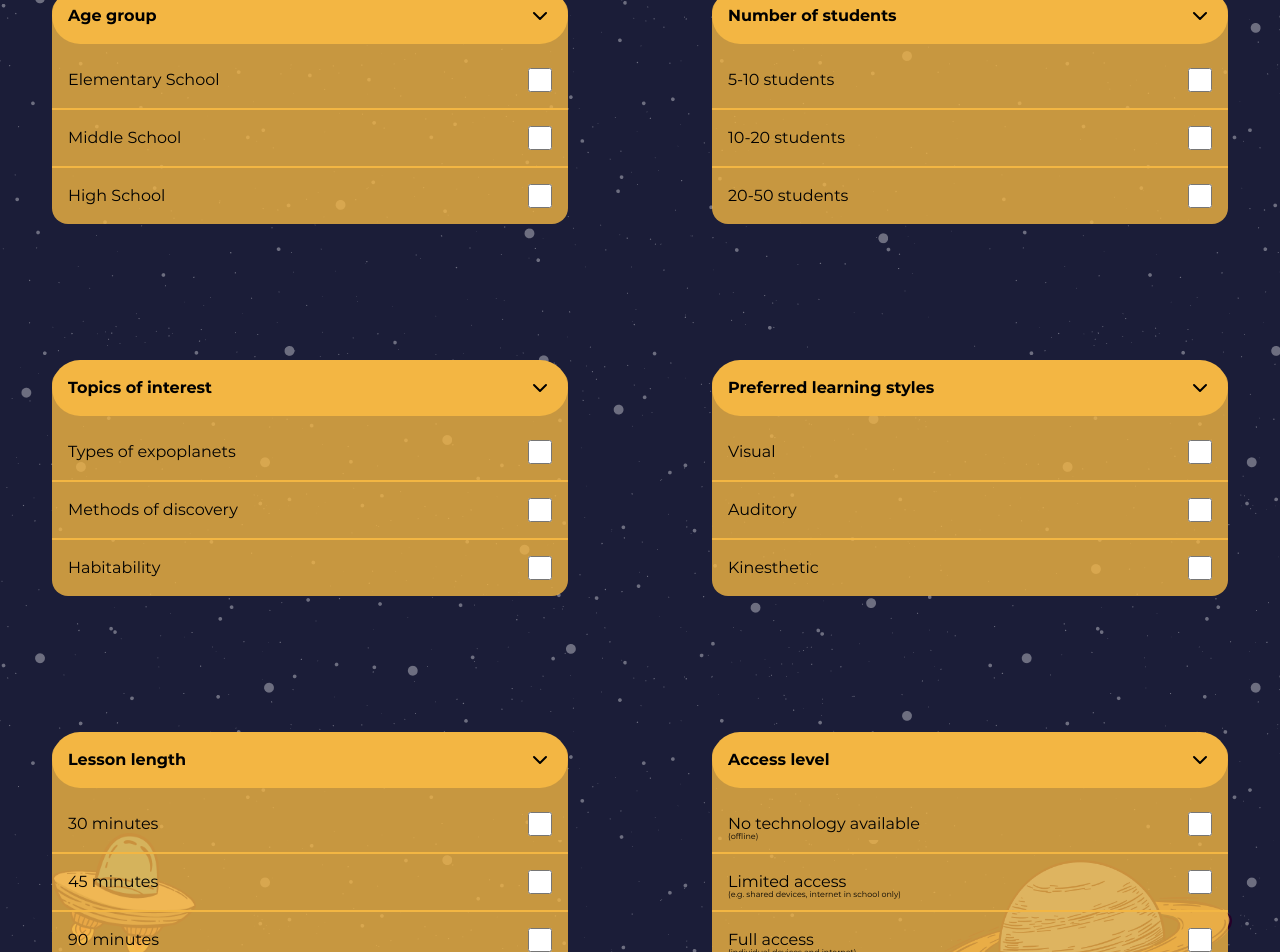
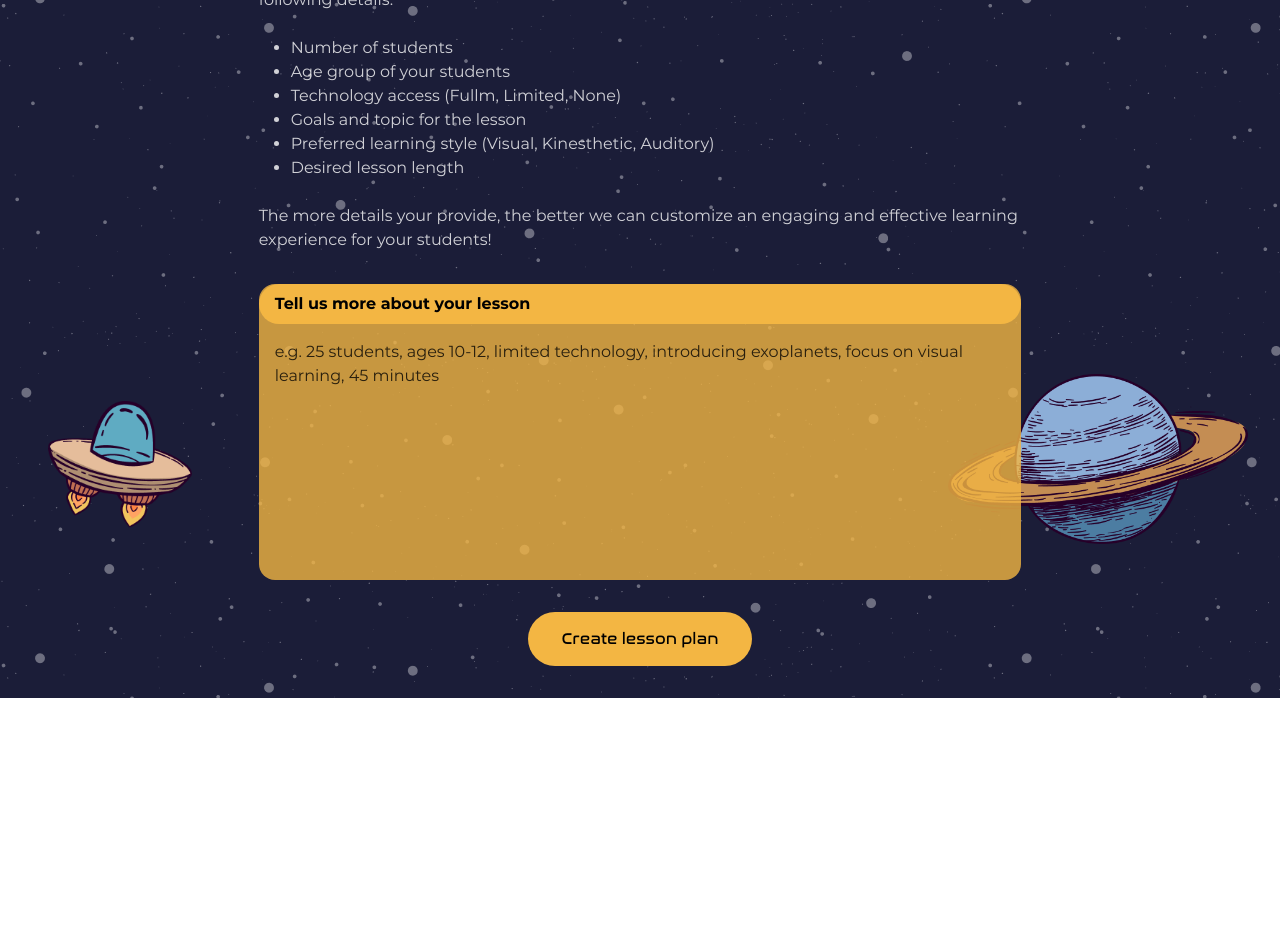
Before and after one commit to margarita2104/cosmic-classroom, a Next.js app in the folder frontend/: page /lesson-planner in a window 1280 px wide. Shown: the part 240-1192 px from the top of the page. After the commit the page ends 938 px from the top, so only its background shows below. Built offline with nearby package versions, Linux system fonts and the light colour scheme.

Commit message:
updated the lesson planner page

```diff
--- a/frontend/app/globals.css
+++ b/frontend/app/globals.css
@@ -22,7 +22,7 @@ body {
   font-family: 'Montserrat', Helvetica, sans-serif;
 }
 
-header {
+header, .nasa-font {
   font-family: 'Nasalization', sans-serif;
 }
 
--- a/frontend/app/lesson-planner/page.tsx
+++ b/frontend/app/lesson-planner/page.tsx
@@ -6,164 +6,39 @@ import planetHoop from "@/app/assets/images/lesson-planner/planet-hoop.png"
 
 const LessonPlanner = () => {
   return (
-    <main className="flex flex-col gap-16 p-8 container">
-      <h3 className="font-bold drop-shadow-lg text-xl text-center self-center mt-12 z-1">Tell us more about your lesson</h3>
+    <main className="flex flex-col gap-8 p-8 sm:container text-white/80 md:w-2/3 self-center">
+      <h3 className="font-bold drop-shadow-lg text-xl text-center self-center mt-12 z-1 nasa-font">Lesson planner</h3>
 
       <img src={starComet.src} alt="Star Comet image" className="w-[200px] absolute right-0 -translate-y-8 -z-10" />
 
-      <section className="grid md:grid-cols-2 lg:gap-36 md:gap-12 gap-8 text-black">
-        {/* Age group */}
-        <article className="box-color-lesson rounded-2xl">
-          <div className="flex justify-between bg-[#f3b643] rounded-full p-4 -translate-y-2">
-            <legend className="font-bold">Age group</legend>
-            <ChevronDown />
-          </div>
-
-          <div className="flex items-center justify-between p-4 border-b-2 border-[#f3b643]">
-            <label htmlFor="elementaryschool">Elementary School</label>
-            <input type="checkbox" id="elementaryschool" name="age-group" className="w-6 h-6 cursor-pointer" />
-          </div>
-
-          <div className="flex items-center justify-between p-4 border-b-2 border-[#f3b643]">
-            <label htmlFor="middleschool">Middle School</label>
-            <input type="checkbox" id="middleschool" name="age-group" className="w-6 h-6 cursor-pointer" />
-          </div>
-
-          <div className="flex items-center justify-between p-4">
-            <label htmlFor="highschool">High School</label>
-            <input type="checkbox" id="highschool" name="age-group" className="w-6 h-6 cursor-pointer" />
-          </div>
-        </article>
-
-        {/* Number of students */}
-        <article className="box-color-lesson rounded-2xl">
-          <div className="flex justify-between bg-[#f3b643] rounded-full p-4 -translate-y-2">
-            <legend className="font-bold">Number of students</legend>
-            <ChevronDown />
-          </div>
-
-          <div className="flex items-center justify-between p-4 border-b-2 border-[#f3b643]">
-            <label htmlFor="5-10">5-10 students</label>
-            <input type="checkbox" id="5-10" name="number-students" className="w-6 h-6 cursor-pointer" />
-          </div>
-
-          <div className="flex items-center justify-between p-4 border-b-2 border-[#f3b643]">
-            <label htmlFor="10-20">10-20 students</label>
-            <input type="checkbox" id="10-20" name="number-students" className="w-6 h-6 cursor-pointer" />
-          </div>
-
-          <div className="flex items-center justify-between p-4">
-            <label htmlFor="20-50">20-50 students</label>
-            <input type="checkbox" id="20-50" name="number-students" className="w-6 h-6 cursor-pointer" />
-          </div>
-        </article>
-
-        {/* Topics of interest */}
-        <article className="box-color-lesson rounded-2xl">
-          <div className="flex justify-between bg-[#f3b643] rounded-full p-4 -translate-y-2">
-            <legend className="font-bold">Topics of interest</legend>
-            <ChevronDown />
-          </div>
-
-          <div className="flex items-center justify-between p-4 border-b-2 border-[#f3b643]">
-            <label htmlFor="types-exoplanets">Types of expoplanets</label>
-            <input type="checkbox" id="types-exoplanets" name="topics-interest" className="w-6 h-6 cursor-pointer" />
-          </div>
-
-          <div className="flex items-center justify-between p-4 border-b-2 border-[#f3b643]">
-            <label htmlFor="methods-discovery">Methods of discovery</label>
-            <input type="checkbox" id="methods-discovery" name="topics-interest" className="w-6 h-6 cursor-pointer" />
-          </div>
-
-          <div className="flex items-center justify-between p-4">
-            <label htmlFor="habitability">Habitability</label>
-            <input type="checkbox" id="habitability" name="topics-interest" className="w-6 h-6 cursor-pointer" />
-          </div>
-        </article>
-
-        {/* Preferred learning styles */}
-        <article className="box-color-lesson rounded-2xl">
-          <div className="flex justify-between bg-[#f3b643] rounded-full p-4 -translate-y-2">
-            <legend className="font-bold">Preferred learning styles</legend>
-            <ChevronDown />
-          </div>
-
-          <div className="flex items-center justify-between p-4 border-b-2 border-[#f3b643]">
-            <label htmlFor="visual">Visual</label>
-            <input type="checkbox" id="visual" name="pref-learning" className="w-6 h-6 cursor-pointer" />
-          </div>
-
-          <div className="flex items-center justify-between p-4 border-b-2 border-[#f3b643]">
-            <label htmlFor="auditory">Auditory</label>
-            <input type="checkbox" id="auditory" name="pref-learning" className="w-6 h-6 cursor-pointer" />
-          </div>
-
-          <div className="flex items-center justify-between p-4">
-            <label htmlFor="kinesthetic">Kinesthetic</label>
-            <input type="checkbox" id="kinesthetic" name="pref-learning" className="w-6 h-6 cursor-pointer" />
-          </div>
-        </article>
-
-        {/* Lesson length */}
-        <article className="box-color-lesson rounded-2xl">
-          <div className="flex justify-between bg-[#f3b643] rounded-full p-4 -translate-y-2">
-            <legend className="font-bold">Lesson length</legend>
-            <ChevronDown />
-          </div>
-
-          <div className="flex items-center justify-between p-4 border-b-2 border-[#f3b643]">
-            <label htmlFor="30-min">30 minutes</label>
-            <input type="checkbox" id="30-min" name="lesson-length" className="w-6 h-6 cursor-pointer" />
-          </div>
-
-          <div className="flex items-center justify-between p-4 border-b-2 border-[#f3b643]">
-            <label htmlFor="45-min">45 minutes</label>
-            <input type="checkbox" id="45-min" name="lesson-length" className="w-6 h-6 cursor-pointer" />
-          </div>
-
-          <div className="flex items-center justify-between p-4">
-            <label htmlFor="90-min">90 minutes</label>
-            <input type="checkbox" id="90-min" name="lesson-length" className="w-6 h-6 cursor-pointer" />
-          </div>
-        </article>
-
-        {/* Access level */}
-        <article className="box-color-lesson rounded-2xl">
-          <div className="flex justify-between bg-[#f3b643] rounded-full p-4 -translate-y-2">
-            <legend className="font-bold">Access level</legend>
-            <ChevronDown />
-          </div>
-
-          <div className="flex items-center justify-between p-4 border-b-2 border-[#f3b643]">
-            <div>
-              <label htmlFor="no-tech">No technology available</label>
-              <p className="text-[8px] absolute -translate-y-[6px]">(offline)</p>
-            </div>
-            <input type="checkbox" id="no-tech" name="access-level" className="w-6 h-6 cursor-pointer" />
-          </div>
-
-          <div className="flex items-center justify-between p-4 border-b-2 border-[#f3b643]">
-            <div>
-              <label htmlFor="limited-access">Limited access</label>
-              <p className="text-[8px] absolute -translate-y-[6px]">(e.g. shared devices, internet in school only)</p>
-            </div>
-            <input type="checkbox" id="limited-access" name="access-level" className="w-6 h-6 cursor-pointer" />
-          </div>
-
-          <div className="flex items-center justify-between p-4">
-            <div>
-              <label htmlFor="full-access">Full access</label>
-              <p className="text-[8px] absolute -translate-y-[6px]">(individual devices and internet)</p>
-            </div>
-            <input type="checkbox" id="full-access" name="access-level" className="w-6 h-6 cursor-pointer" />
-          </div>
-        </article>
+      <section className="flex flex-col">
+        <p>To help us create the perfect lesson plan tailored to your classroom, please provide the following details:</p>
+        <br />
+        <ul className="list-disc pl-8">
+          <li>Number of students</li>
+          <li>Age group of your students</li>
+          <li>Technology access (Fullm, Limited, None)</li>
+          <li>Goals and topic for the lesson</li>
+          <li>Preferred learning style (Visual, Kinesthetic, Auditory)</li>
+          <li>Desired lesson length</li>
+        </ul>
+        <br />
+        <p>The more details your provide, the better we can customize an engaging and effective learning experience for your students!</p>
       </section>
 
-      <button className="flex justify-center self-center btn-yellow w-56 mb-36">Create lesson plan</button>
+      <div className="box-color-lesson rounded-2xl text-black">
+        <h4 className="bg-[#F3B643] rounded-full py-2 px-4 font-bold">Tell us more about your lesson</h4>
+        <textarea
+          placeholder="e.g. 25 students, ages 10-12, limited technology, introducing exoplanets, focus on visual learning, 45 minutes"
+          className="flex bg-transparent rounded-2xl h-64 w-full placeholder:text-black/80 p-4 resize-none"
+        />
+      </div>
 
-      <img src={spaceshipSmall.src} alt="spaceship small image" className="absolute translate-y-[400px] bottom-0 w-36 -z-10" />
-      <img src={planetHoop.src} alt="planet hoop image" className="absolute translate-y-[470px] -translate-x-12 right-0 bottom-0 w-[300px] -z-10" />
+
+      <button className="flex justify-center self-center btn-yellow w-56">Create lesson plan</button>
+
+      <img src={spaceshipSmall.src} alt="spaceship small image" className="absolute -translate-y-8 translate-x-12 bottom-0 left-0 w-36 -z-10" />
+      <img src={planetHoop.src} alt="planet hoop image" className="absolute -translate-y-4 -translate-x-8 right-0 bottom-0 w-[300px] -z-10" />
     </main>
   );
 };
--- a/frontend/app/page.tsx
+++ b/frontend/app/page.tsx
@@ -1,5 +1,7 @@
 import earthImage from "./assets/images/earth.png";
 import rocketImage from "./assets/images/rocket.png";
+
+import Link from "next/link"
 
 export default function Home() {
   // This part is used for the TypeScript functions
@@ -21,7 +23,7 @@ export default function Home() {
         <h3 className="mb-4">
           <strong>Let&#39;s explore the universe together!</strong>
         </h3>
-        <button className="btn-yellow text-2xl">Start</button>
+        <Link href={"/sign-up"} className="btn-yellow text-2xl">Start</Link>
         <div className="flex relative">
           <div className="absolute -left-[450px]">
             <img src={earthImage.src} alt="Earth" className="w-2/3" />
```
